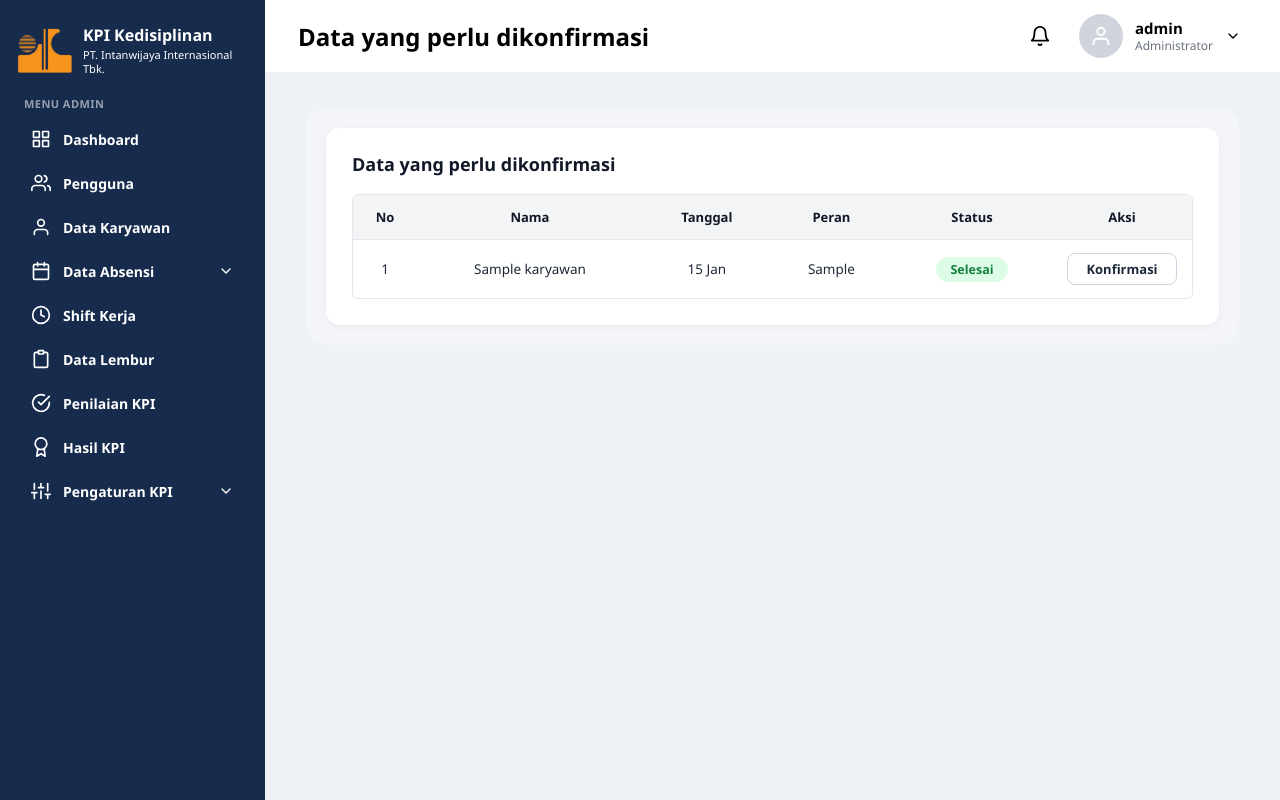
After one commit to Zidnifar/kpi-disiplin, a Laravel app: page /admin/konfirmasi in a window 1280 px wide. The commit adds this page. Run offline with Laravel 12, Linux system fonts and the light colour scheme; a user stored in the database is signed in; data comes from the database, SQL or seed files in the repository; tables that the repository leaves empty hold one stand-in row (values such as "Sample post").

Commit message:
Konfirmasi absensi

```diff
--- a/app/Http/Controllers/Admin/KesalahanAbsensiController.php
+++ b/app/Http/Controllers/Admin/KesalahanAbsensiController.php
@@ -54,6 +54,26 @@ class KesalahanAbsensiController extends Controller
         ]);
     }
 
+    public function daftarKonfirmasi(Request $request)
+    {
+        $bulan = $this->bulanDipilih($request, $this->bulanDariTanggal(Absensi::max('tanggal_absen')));
+        [$awal, $akhir] = $this->rentangBulan($bulan);
+
+        $daftarKonfirmasi = KesalahanAbsensi::whereHas(
+            'absensi',
+            fn ($q) => $q->whereBetween('tanggal_absen', [$awal, $akhir])
+        )
+            ->with(['absensi.karyawan', 'absensi.konfirmasi'])
+            ->orderBy(Absensi::select('tanggal_absen')->whereColumn('absensi.id_absensi', 'kesalahan_absensi.id_absensi'))
+            ->paginate(20)
+            ->withQueryString();
+
+        return view('admin.konfirmasi.index', [
+            'daftarKonfirmasi' => $daftarKonfirmasi,
+            'bulan' => $bulan,
+        ]);
+    }
+
     public function konfirmasi(Absensi $absensi)
     {
         $absensi->load(['karyawan', 'jadwal.shift', 'kesalahan', 'konfirmasi']);
--- /dev/null
+++ b/resources/views/admin/konfirmasi/index.blade.php
@@ -0,0 +1,238 @@
+@extends('layouts.app')
+
+@section('judul', 'Data yang perlu dikonfirmasi')
+
+@section('isi')
+@php
+    $barisKonfirmasi = $daftarKonfirmasi ?? $items ?? collect();
+
+    $urlKembali = \Illuminate\Support\Facades\Route::has('admin.konfirmasi.index')
+        ? route('admin.konfirmasi.index')
+        : (\Illuminate\Support\Facades\Route::has('admin.verifikasi.index')
+            ? route('admin.verifikasi.index')
+            : url()->current());
+@endphp
+
+<style>
+.konfirmasi-page {
+    width: 100%;
+    max-width: 1120px;
+    margin: 0 auto;
+    padding: 12px 8px 28px;
+    box-sizing: border-box;
+    color: #111827;
+    font-family: 'Segoe UI', Inter, Arial, sans-serif;
+}
+.konfirmasi-page * {
+    box-sizing: border-box;
+}
+.konfirmasi-panel {
+    background: #f3f5f8;
+    border-radius: 20px;
+    padding: 20px;
+}
+.konfirmasi-card {
+    background: #ffffff;
+    border-radius: 14px;
+    padding: 24px 26px 26px;
+    box-shadow: 0 2px 10px rgba(15, 23, 42, 0.04);
+}
+.konfirmasi-heading {
+    margin: 0 0 18px;
+    font-size: 18px;
+    font-weight: 700;
+    color: #111827;
+}
+.konfirmasi-table-wrap {
+    width: 100%;
+    overflow-x: auto;
+    border: 1px solid #e5e7eb;
+    border-radius: 6px;
+    background: #ffffff;
+}
+.konfirmasi-table {
+    width: 100%;
+    border-collapse: collapse;
+    min-width: 680px;
+}
+.konfirmasi-table thead th {
+    background: #f3f4f6;
+    color: #111827;
+    font-size: 13px;
+    font-weight: 600;
+    text-align: center;
+    padding: 13px 14px;
+    border-bottom: 1px solid #e5e7eb;
+    white-space: nowrap;
+}
+.konfirmasi-table tbody tr {
+    transition: background 0.15s ease;
+}
+.konfirmasi-table tbody tr:hover {
+    background: #fafafa;
+}
+.konfirmasi-table tbody td {
+    padding: 13px 14px;
+    border-bottom: 1px solid #eef0f3;
+    font-size: 13.5px;
+    font-weight: 500;
+    color: #1f2937;
+    text-align: center;
+    vertical-align: middle;
+}
+.konfirmasi-table tbody tr:last-child td {
+    border-bottom: none;
+}
+.konfirmasi-badge {
+    display: inline-flex;
+    align-items: center;
+    justify-content: center;
+    padding: 5px 14px;
+    border-radius: 999px;
+    font-size: 12.5px;
+    font-weight: 600;
+    line-height: 1.2;
+    white-space: nowrap;
+}
+.badge-belum {
+    background: #fce7d6;
+    color: #b4692c;
+}
+.badge-bermasalah {
+    background: #f8d4d8;
+    color: #b53b4a;
+}
+.badge-perlu-dicek {
+    background: #dbeafe;
+    color: #3b6ea5;
+}
+.badge-selesai {
+    background: #dcfce7;
+    color: #15803d;
+}
+.btn-konfirmasi-aksi {
+    display: inline-flex;
+    align-items: center;
+    justify-content: center;
+    padding: 6px 18px;
+    border-radius: 8px;
+    border: 1px solid #cbd5e1;
+    background: #ffffff;
+    color: #1e293b;
+    font-size: 13px;
+    font-weight: 600;
+    text-decoration: none;
+    white-space: nowrap;
+    transition: all 0.15s ease;
+}
+.btn-konfirmasi-aksi:hover {
+    background: #f8fafc;
+    border-color: #94a3b8;
+    color: #0f172a;
+}
+.konfirmasi-empty {
+    text-align: center !important;
+    padding: 28px 16px !important;
+    color: #6b7280 !important;
+    font-weight: 500 !important;
+}
+</style>
+
+<div class="konfirmasi-page">
+    @if (isset($absensi))
+        <div class="breadcrumb" style="margin-bottom: 12px;">
+            <a href="{{ $urlKembali }}">Konfirmasi</a> / <strong>Data yang perlu dikonfirmasi</strong>
+        </div>
+    @endif
+
+    <div class="konfirmasi-panel">
+        <div class="konfirmasi-card">
+            <h2 class="konfirmasi-heading">Data yang perlu dikonfirmasi</h2>
+
+            <div class="konfirmasi-table-wrap">
+                <table class="konfirmasi-table">
+                    <thead>
+                        <tr>
+                            <th style="width: 64px;">No</th>
+                            <th>Nama</th>
+                            <th>Tanggal</th>
+                            <th>Peran</th>
+                            <th>Status</th>
+                            <th style="width: 140px;">Aksi</th>
+                        </tr>
+                    </thead>
+                    <tbody>
+                        @forelse ($barisKonfirmasi as $index => $baris)
+                            @php
+                                $namaKaryawan = data_get($baris, 'karyawan.nama_karyawan')
+                                    ?? data_get($baris, 'absensi.karyawan.nama_karyawan')
+                                    ?? data_get($baris, 'nama')
+                                    ?? '—';
+
+                                $tglRaw = data_get($baris, 'tanggal_absen')
+                                    ?? data_get($baris, 'tanggal')
+                                    ?? data_get($baris, 'absensi.tanggal_absen');
+
+                                if ($tglRaw instanceof \Carbon\CarbonInterface) {
+                                    $tanggalTampil = $tglRaw->translatedFormat('j M');
+                                } elseif (!empty($tglRaw)) {
+                                    $tanggalTampil = \Illuminate\Support\Carbon::parse($tglRaw)->translatedFormat('j M');
+                                } else {
+                                    $tanggalTampil = '—';
+                                }
+
+                                $peranTampil = data_get($baris, 'peran')
+                                    ?? data_get($baris, 'jenis_kesalahan')
+                                    ?? data_get($baris, 'keterangan')
+                                    ?? 'Perlu konfirmasi';
+
+                                $statusTampil = data_get($baris, 'status_konfir')
+                                    ?? data_get($baris, 'status')
+                                    ?? data_get($baris, 'status_perbaikan')
+                                    ?? 'Belum dikonfirmasi';
+
+                                $statusLower = mb_strtolower($statusTampil);
+                                if (str_contains($statusLower, 'bermasalah') || str_contains($statusLower, 'ditolak') || str_contains($statusLower, 'belum diperbaiki')) {
+                                    $kelasBadge = 'badge-bermasalah';
+                                } elseif (str_contains($statusLower, 'perlu dicek') || str_contains($statusLower, 'menunggu') || str_contains($statusLower, 'proses')) {
+                                    $kelasBadge = 'badge-perlu-dicek';
+                                } elseif (str_contains($statusLower, 'selesai') || str_contains($statusLower, 'disetujui') || str_contains($statusLower, 'dikonfirmasi')) {
+                                    $kelasBadge = 'badge-selesai';
+                                } else {
+                                    $kelasBadge = 'badge-belum';
+                                }
+
+                                if (\Illuminate\Support\Facades\Route::has('admin.konfirmasi.show')) {
+                                    $urlAksi = route('admin.konfirmasi.show', $baris);
+                                } elseif (\Illuminate\Support\Facades\Route::has('admin.verifikasi.show')) {
+                                    $urlAksi = route('admin.verifikasi.show', $baris);
+                                } elseif (\Illuminate\Support\Facades\Route::has('admin.konfirmasi.index')) {
+                                    $urlAksi = route('admin.konfirmasi.index', ['item' => data_get($baris, 'id')]);
+                                } else {
+                                    $urlAksi = '#';
+                                }
+                            @endphp
+                            <tr>
+                                <td>{{ $index + 1 }}</td>
+                                <td>{{ $namaKaryawan }}</td>
+                                <td>{{ $tanggalTampil }}</td>
+                                <td>{{ $peranTampil }}</td>
+                                <td>
+                                    <span class="konfirmasi-badge {{ $kelasBadge }}">{{ $statusTampil }}</span>
+                                </td>
+                                <td>
+                                    <a href="{{ $urlAksi }}" class="btn-konfirmasi-aksi">Konfirmasi</a>
+                                </td>
+                            </tr>
+                        @empty
+                            <tr>
+                                <td colspan="6" class="konfirmasi-empty">Tidak ada data yang perlu dikonfirmasi saat ini.</td>
+                            </tr>
+                        @endforelse
+                    </tbody>
+                </table>
+            </div>
+        </div>
+    </div>
+</div>
+@endsection
--- a/routes/web.php
+++ b/routes/web.php
@@ -52,6 +52,7 @@ Route::middleware('auth')->group(function () {
         Route::post('absensi/impor', [Admin\AbsensiController::class, 'proses'])->name('absensi.proses');
 
         Route::get('kesalahan', [Admin\KesalahanAbsensiController::class, 'index'])->name('kesalahan.index');
+        Route::get('konfirmasi', [Admin\KesalahanAbsensiController::class, 'daftarKonfirmasi'])->name('konfirmasi.index');
         Route::get('kesalahan/{absensi}', [Admin\KesalahanAbsensiController::class, 'konfirmasi'])->name('kesalahan.konfirmasi');
         Route::put('kesalahan/{absensi}', [Admin\KesalahanAbsensiController::class, 'simpan'])->name('kesalahan.simpan');
 
@@ -135,7 +136,7 @@ Route::middleware('auth')->group(function () {
 
         Route::get('realisasi', [Unit\RealisasiLemburController::class, 'index'])->name('realisasi.index');
         Route::get('realisasi/{rencana}', [Unit\RealisasiLemburController::class, 'edit'])->name('realisasi.edit');
-        Route::put('realisasi/{rencana}', [Unit\RencanaLemburController::class, 'update'])->name('realisasi.update');
+        Route::put('realisasi/{rencana}', [Unit\RealisasiLemburController::class, 'update'])->name('realisasi.update');
 
         Route::get('laporan', [LaporanKpiController::class, 'index'])->name('laporan');
         Route::get('laporan/cetak', [LaporanKpiController::class, 'cetak'])->name('laporan.cetak');
```
Also changed, not shown: resources/views/admin/kesalahan/konfirmasi.blade.php (deleted, +0 -72 lines), resources/views/dashboard.blade.php (+347 -69 lines).
